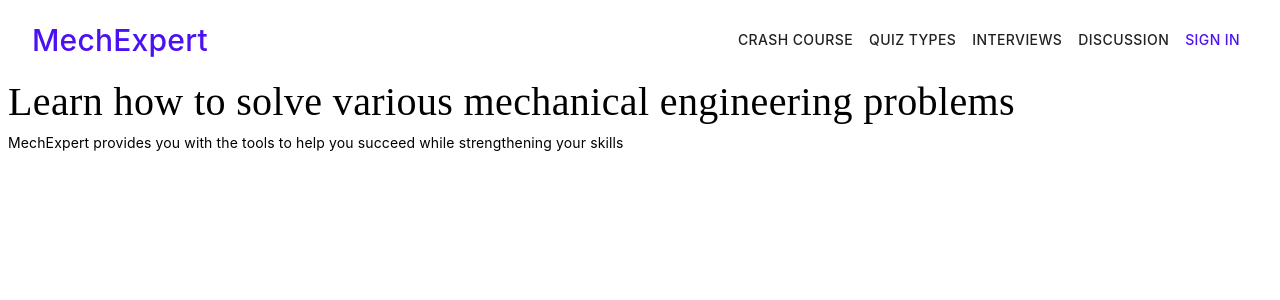
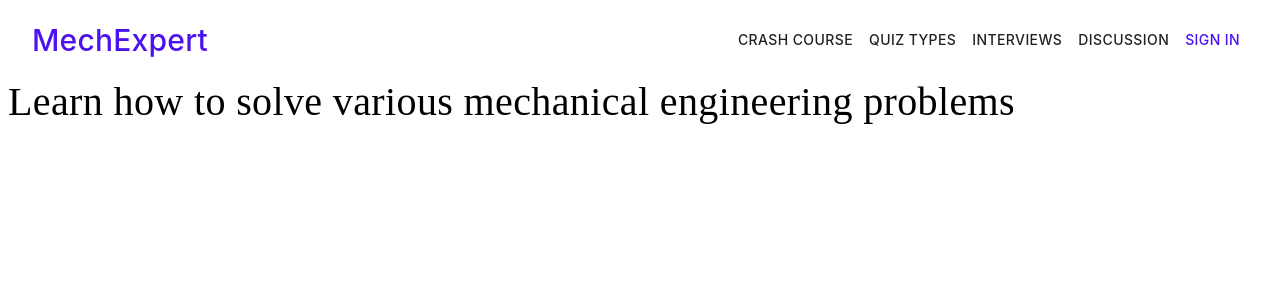
Before and after one commit to chrissantoss/mechexpert, a React (Create React App) app: page / in a window 1280 px wide. Shown: the top 300 px of the page. Built offline with nearby package versions, Linux system fonts and the light colour scheme.

Commit message:
test test test

```diff
--- a/src/components /IntroSection.jsx
+++ b/src/components /IntroSection.jsx
@@ -19,7 +19,7 @@ export default function IntroSection() {
     return (
         <div>
             <Typography className={classes.introTitle}>Learn how to solve various mechanical engineering problems</Typography>
-            <Typography className={classes.introDescription}>MechExpert provides you with the tools to help you succeed while strengthening your skills</Typography>
+            {/* <Typography className={classes.introDescription}>MechExpert provides you with the tools to help you succeed while strengthening your skills</Typography> */}
         </div>
     )
 }
```
